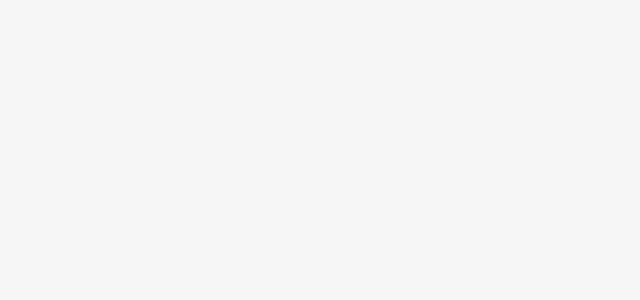
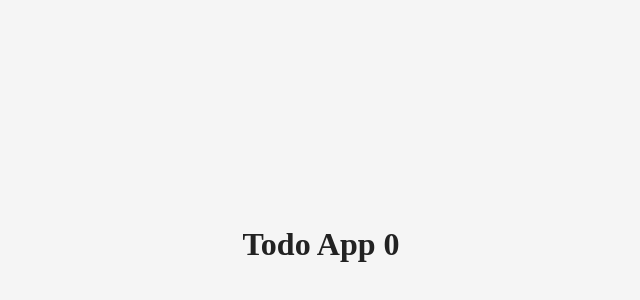
Before and after one commit to mruminski/16.4, a React app: page / in a window 1280 px wide. Shown: the part 164-464 px from the top of the page, without its empty margins (327-967 px from the left). Built offline with nearby package versions, Linux system fonts and the light colour scheme.

Commit message:
Add Title component

```diff
--- /dev/null
+++ b/src/components/Title.js
@@ -0,0 +1,5 @@
+import React from 'react';
+
+const Title = ({name, len}) => <h1>{name} {len}</h1>
+
+export default Title;
--- a/src/containers/App.js
+++ b/src/containers/App.js
@@ -1,6 +1,7 @@
 import React from 'react';
 import uuid from 'uuid';
 import style from './App.css'
+import Title from '../components/Title';
 
 class App extends React.Component {
   constructor(props) {
@@ -23,7 +24,9 @@ class App extends React.Component {
   }
   render() {
     return (
-      <div className={style.TodoApp}></div>
+      <div className={style.TodoApp}>
+        <Title name='Todo App' len={this.state.data.length}/>
+      </div>
     )
   }
 }
```
